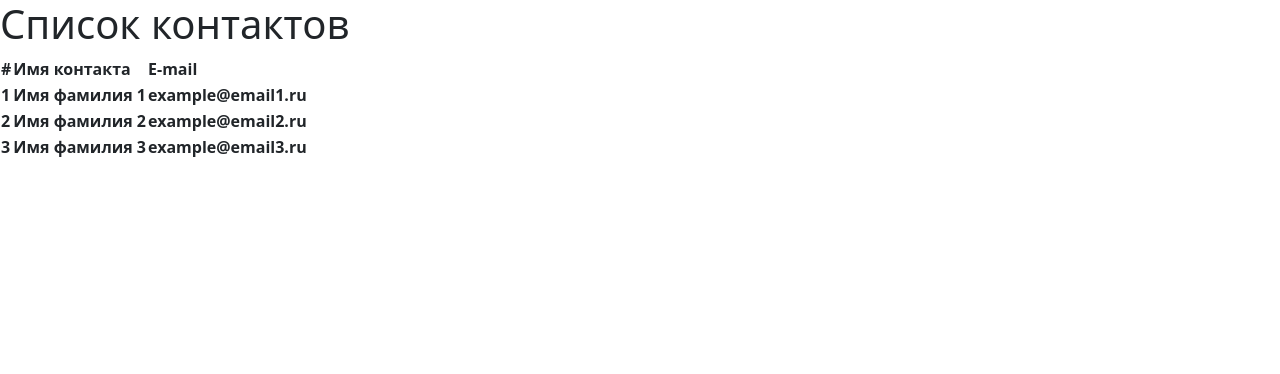
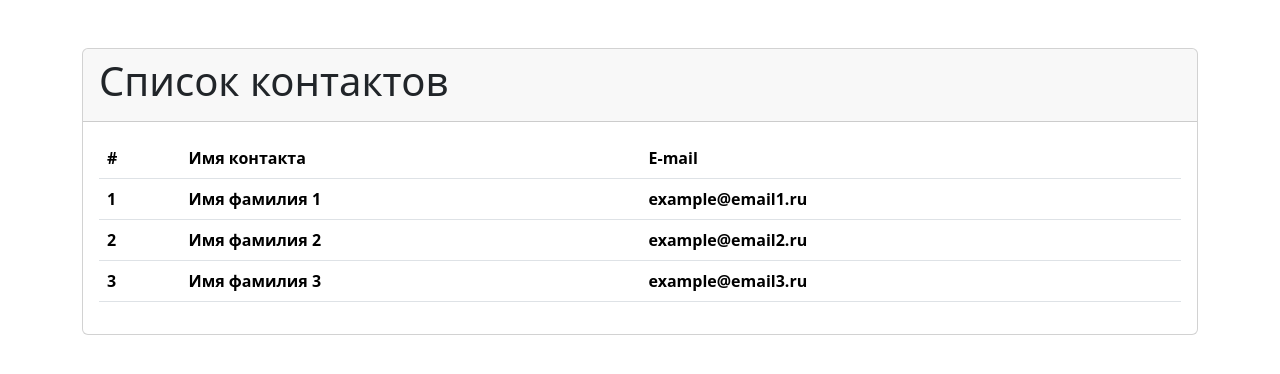
Before and after one commit to an2niy85/ContactApp, a React (Create React App) app in the folder client/: page / in a window 1280 px wide. Shown: the top 374 px of the page. Built offline with nearby package versions, Linux system fonts and the light colour scheme.

Commit message:
Применили bootstrap

```diff
--- a/client/src/App.js
+++ b/client/src/App.js
@@ -1,14 +1,14 @@
 import './App.css';
 
-function App() {
+const App = () => {
   return (
-    <div>
-      <div>
-        <div>
+    <div className='container mt-5'>
+      <div className='card'>
+        <div className='card-header'>
           <h1>Список контактов</h1>
         </div>
-        <div>
-          <table>
+        <div className='card-body'>
+          <table className='table table-hover'>
             <thead>
               <tr>
                 <th>#</th>
```
